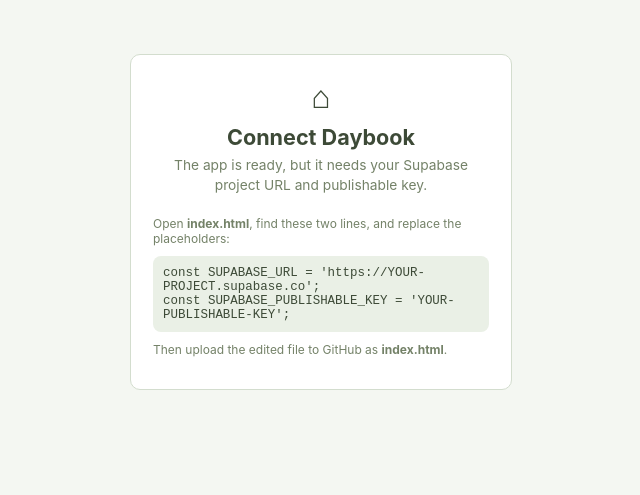
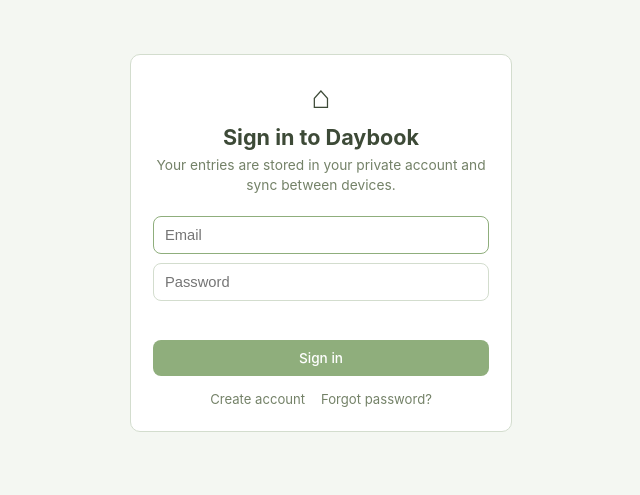
Before and after one commit to Chall523/Daybook, a plain HTML site: page index.html in a window 1280 px wide. Shown: the whole page, without its empty margins (319-959 px from the left). Drawn offline with nearby package versions, Linux system fonts and the light colour scheme.

Commit message:
Update Supabase URL and publishable key

```diff
--- a/index.html
+++ b/index.html
@@ -260,8 +260,8 @@
   // Paste the values from Supabase: Project Settings → API.
   // Use the Project URL and the publishable key (or legacy anon key).
   // Never place a service_role or secret key in this file.
-  const SUPABASE_URL = 'PASTE_YOUR_SUPABASE_URL_HERE';
-  const SUPABASE_PUBLISHABLE_KEY = 'PASTE_YOUR_SUPABASE_PUBLISHABLE_KEY_HERE';
+  const SUPABASE_URL = 'https://gtwtarpcalhsfnjlihdx.supabase.co';
+  const SUPABASE_PUBLISHABLE_KEY = 'sb_publishable_WxK70tPIc5kFduJof4SV-g_HHvgEy07';
 
   const CONFIGURED =
     /^https:\/\/.+\.supabase\.co$/.test(SUPABASE_URL) &&
```
